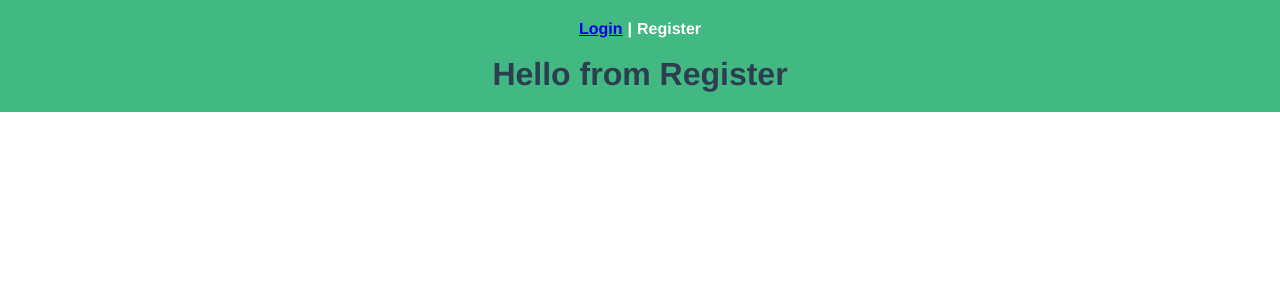
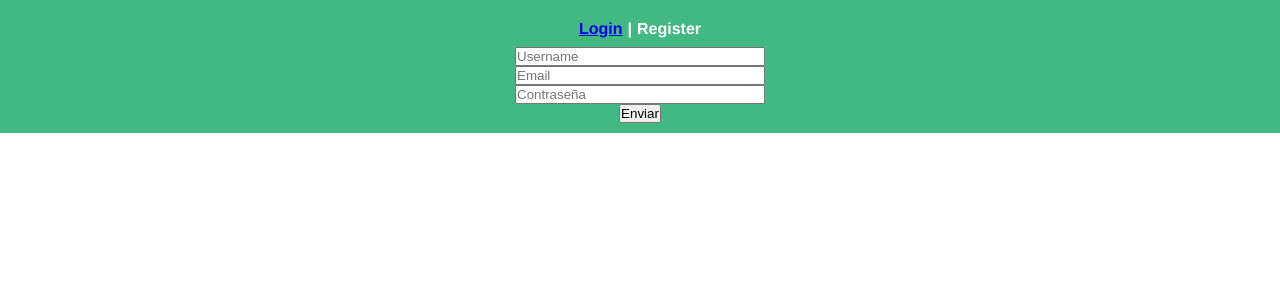
Before and after one commit to pilarrus/sudokers-front, a Vue app: page /#/register in a window 1280 px wide. Shown: the top 300 px of the page. Built offline with nearby package versions, Linux system fonts and the light colour scheme.

Commit message:
[Register] Added style

```diff
--- a/src/sass/main.scss
+++ b/src/sass/main.scss
@@ -14,3 +14,4 @@
 @import "pages/home";
 @import "pages/notFound";
 @import "pages/login";
+@import "pages/register";
--- /dev/null
+++ b/src/sass/pages/_register.scss
@@ -0,0 +1,21 @@
+#register {
+  background: #42b983;
+  display: flex;
+  flex-direction: column;
+  align-items: center;
+  padding: 10px;
+}
+.register-header {
+  display: flex;
+  align-items: center;
+  justify-content: center;
+  color: white;
+  font-weight: bold;
+  width: 50%;
+  max-width: 250px;
+}
+
+#username {
+  width: 50%;
+  max-width: 250px
+}
--- a/src/views/Register.vue
+++ b/src/views/Register.vue
@@ -1,39 +1,55 @@
 <template>
-    <div id="register">
+    <form id="register" @submit="checkForm" action="#" method="post">
         <div class="register-header">
             <router-link to="/login">Login</router-link>
             <span class="separator">|</span>
             <p>Register</p>
         </div>
-        <h1>Hello from Register</h1>
-    </div>
+
+        <label for="username" class="error" v-if="errors.username">{{ errors.username }}</label>
+        <input id="username" v-model="text" type="text" name="username" placeholder="Username">
+
+        <label for="email" class="error" v-if="errors.email">{{ errors.email }}</label>
+        <input id="email" v-model="email" type="email" name="email" placeholder="Email">
+
+        <label for="password" class="error" v-if="errors.password">{{ errors.password }}</label>
+        <input id="password" v-model="password" type="password" name="password" placeholder="Contraseña">
+        <input type="submit" value="Enviar">
+    </form>
 </template>
 
 <script>
   export default {
-    name: "Register"
+    name: "Register",
+    data() {
+      return {
+        errors: {},
+        email: null,
+        password: null
+      }
+    },
+    methods: {
+      checkForm: function (e) {
+        if (this.email && this.password) {
+          return true;
+        }
+        this.errors = {};
+
+        if (!this.username) {
+          this.errors['username'] = 'El username es obligatorio';
+        }
+        if (!this.email) {
+          this.errors['email'] = 'El email es obligatorio';
+        }
+        if (!this.password) {
+          this.errors['password'] = 'La contraseña es obligatoria';
+        }
+        e.preventDefault();
+      }
+    }
   }
 </script>
 
 <style scoped>
-    #register {
-        background: #42b983;
-        display: flex;
-        flex-direction: column;
-        align-items: center;
-        padding: 10px;
-    }
-    .register-header {
-        display: flex;
-        align-items: center;
-        justify-content: center;
-        color: white;
-        font-weight: bold;
-        width: 50%;
-        max-width: 250px;
-    }
 
-    .separator {
-        margin: 5px;
-    }
 </style>
```
